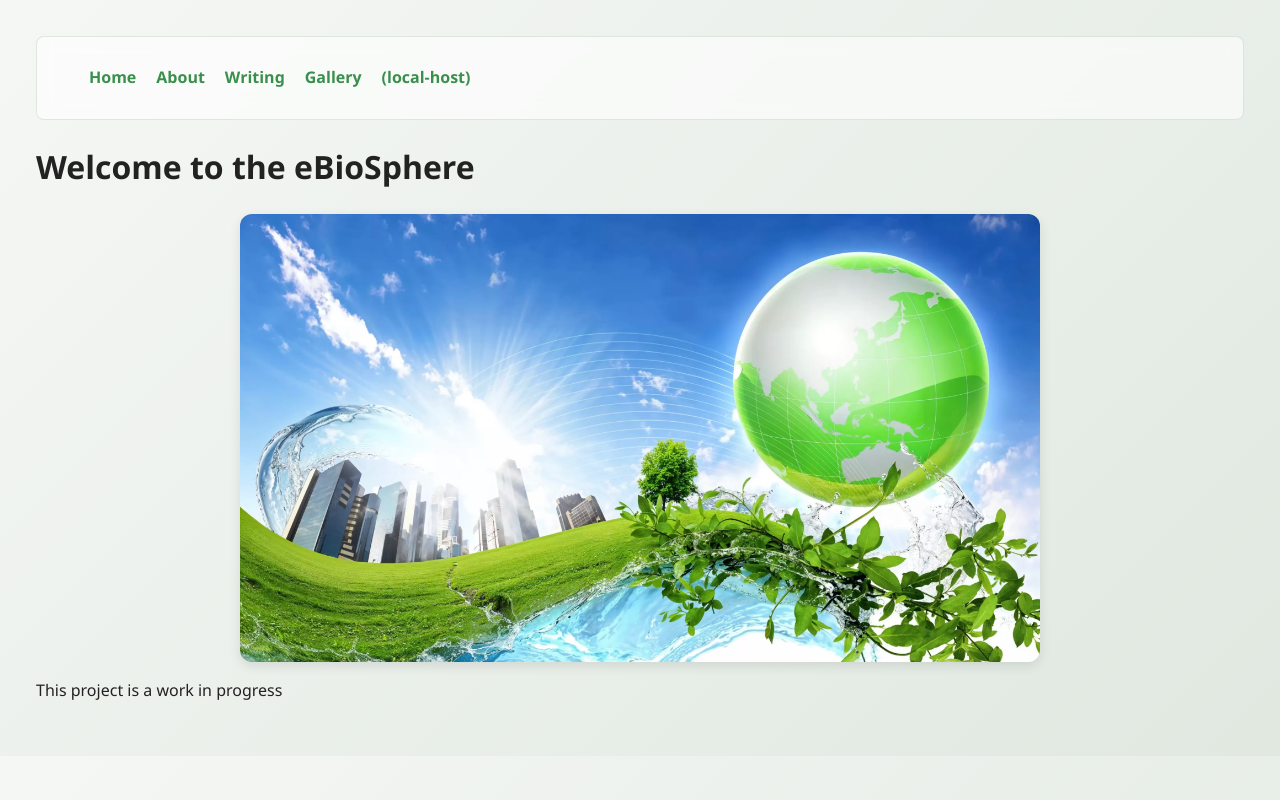
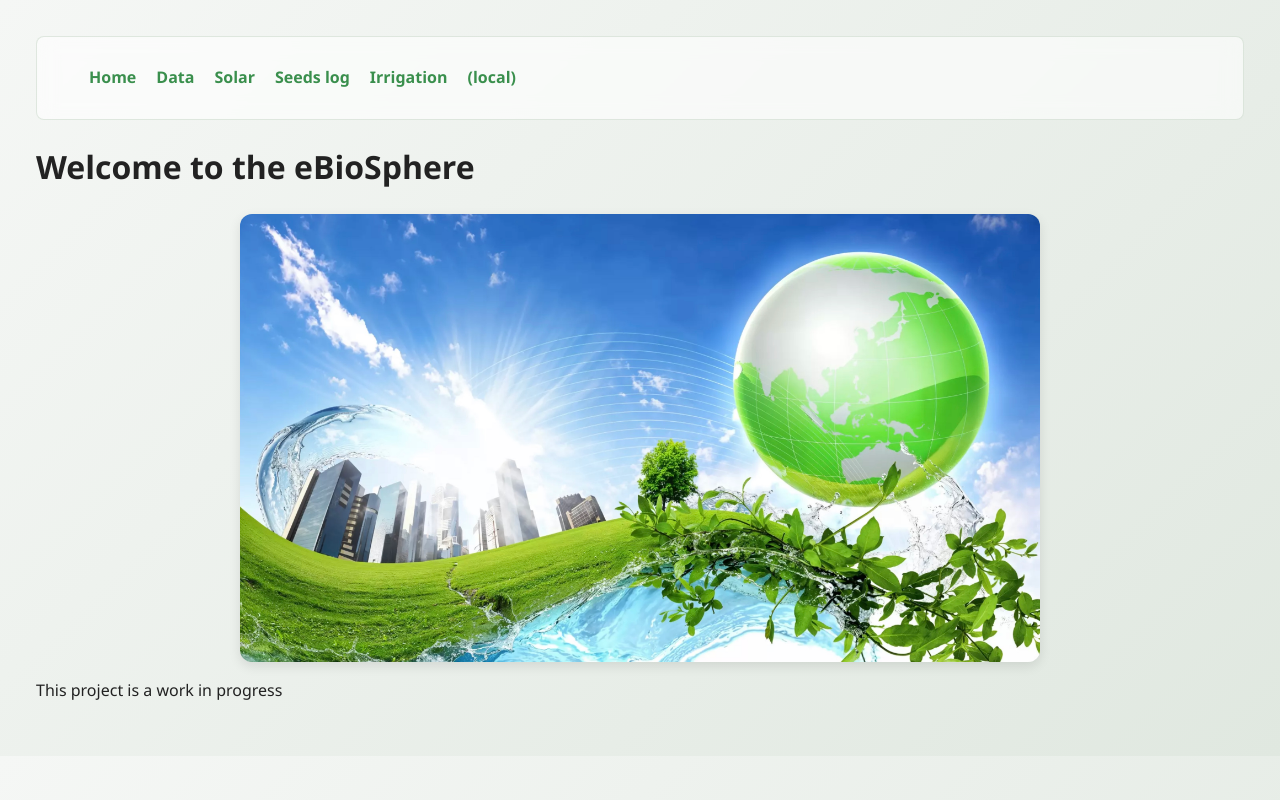
Before and after one commit to cecedabro/garden-eBioSphere, a plain HTML site: page index.html in a window 1280 px wide. Drawn offline with Linux system fonts and the light colour scheme.

Commit message:
Quick update

```diff
--- a/common/navbar-local.html
+++ b/common/navbar-local.html
@@ -1,9 +1,10 @@
 <nav>
   <ul>
     <li><a href="/index.html">Home</a></li>
-    <li><a href="/about page/about.html">About</a></li>
-    <li><a href="/writings page/writings.html">Writing</a></li>
-    <li><a href="/gallery page/gallery.html">Gallery</a></li>
-    <li><a href="/gallery page/gallery.html">(local-host)</a></li>
+    <li><a href="/Data page/data.html">Data</a></li>
+    <li><a href="/Solar page/solar.html">Solar</a></li>
+    <li><a href="/Seeds log page/seeds log.html">Seeds log</a></li>
+    <li><a href="/Irrigation page/irrigation.html">Irrigation</a></li>
+    <li><a href="/gallery page/gallery.html">(local)</a></li>
   </ul>
 </nav>
--- a/common/navbar.js
+++ b/common/navbar.js
@@ -3,7 +3,7 @@ const isLocalhost = location.hostname === "127.0.0.1" || location.hostname === "
 // Choose which navbar file to fetch
 const navbarPath = isLocalhost
   ? "/common/navbar-local.html"  // local version
-  : "/expression-website/common/navbar-github.html";  // GitHub Pages version
+  : "/garden eBioSphere/common/navbar-github.html";  // GitHub Pages version
 
 fetch(navbarPath)
   .then(response => response.text())
```
Also changed, not shown: common/navbar-github.html (+4 -3 lines), Data page/data.html (added), Irrigation page/irrigation.html (added), Seeds log page/seeds log.html (added), Solar page/solar.html (added), 1 other file.
